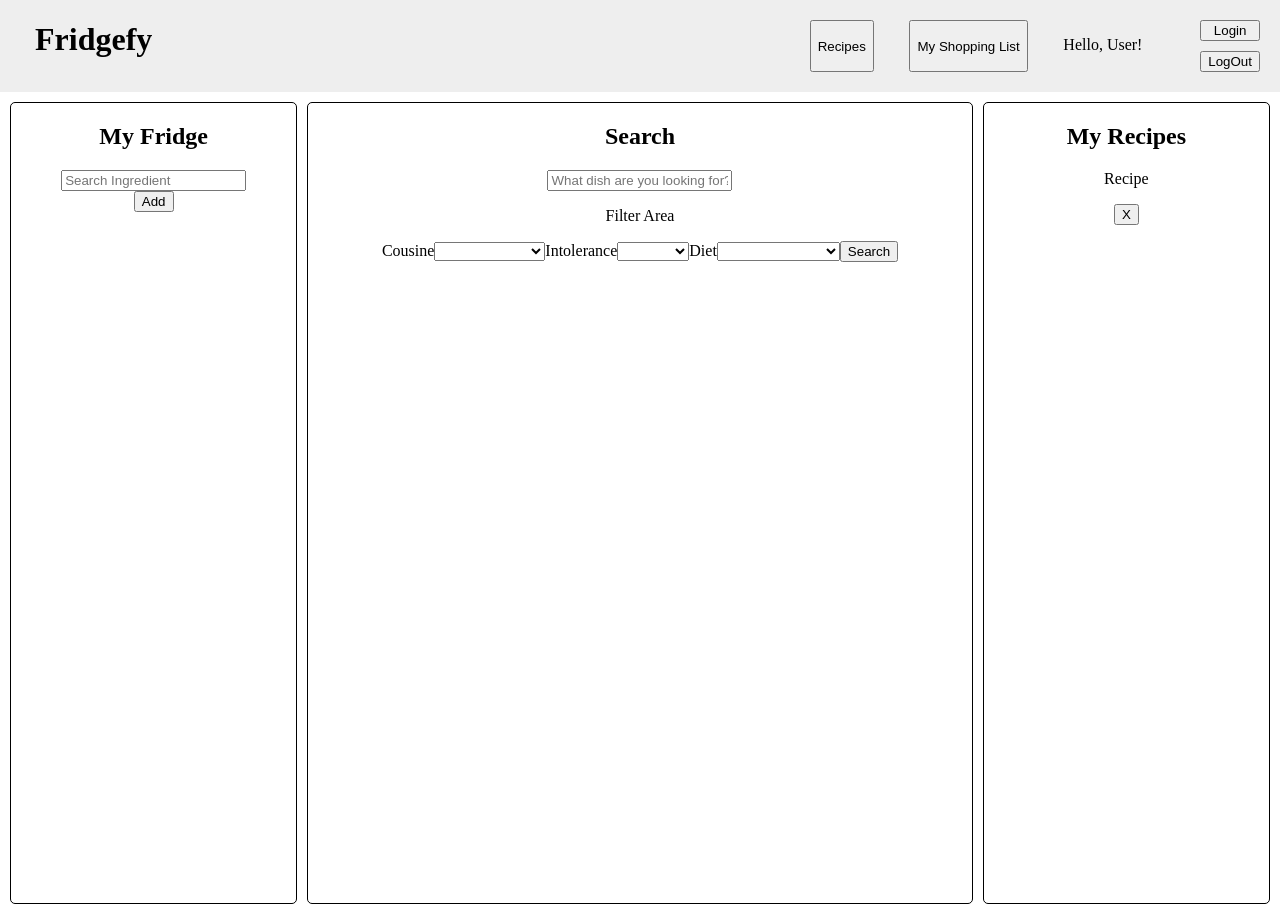
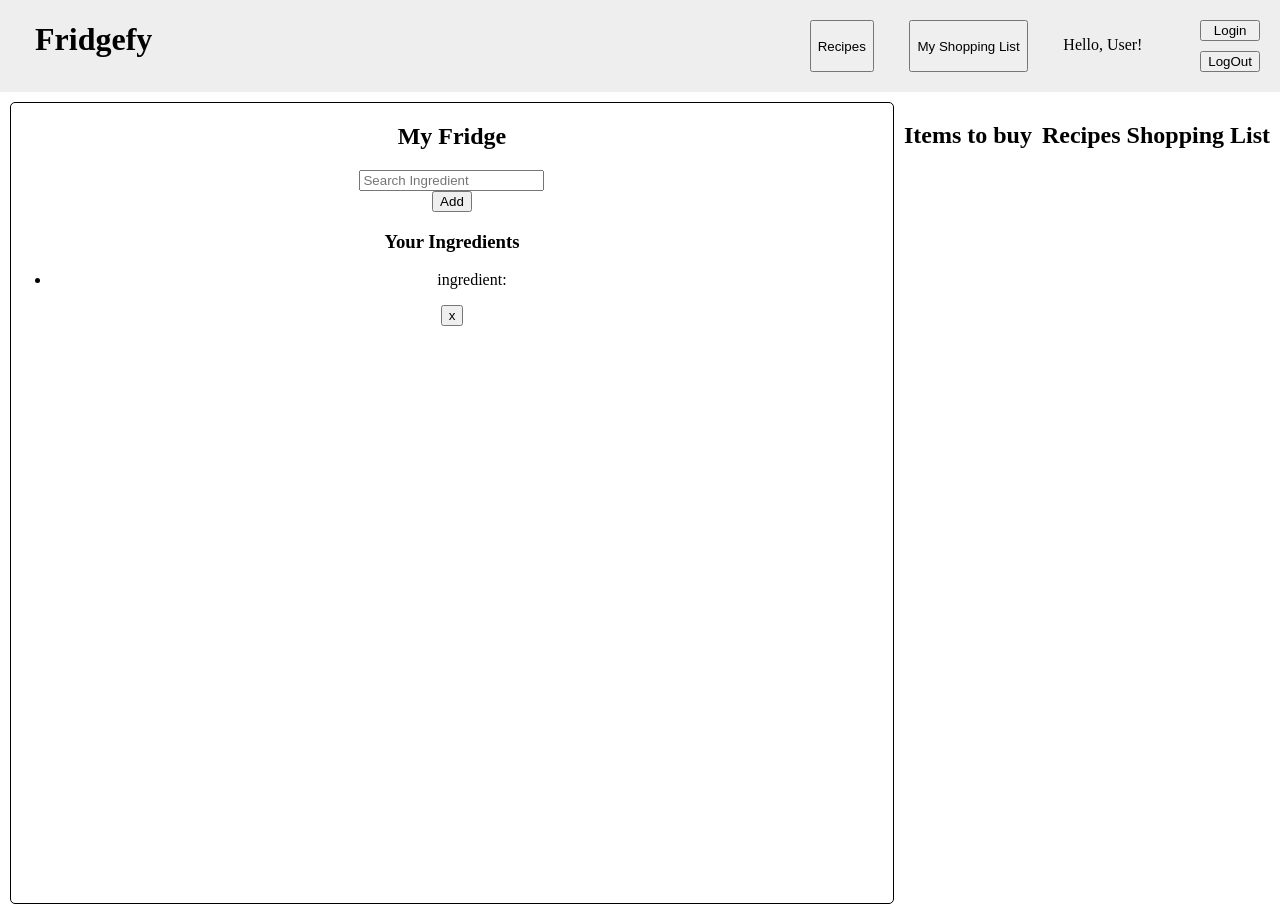
Before and after one commit to tgbeta/fridgefy-project, a React (Create React App) app: page / in a window 1280 px wide. Built offline with nearby package versions, Linux system fonts and the light colour scheme.

Commit message:
add ingredients context

```diff
--- a/src/App.js
+++ b/src/App.js
@@ -9,8 +9,8 @@ function App() {
     <div className="App">
       <NavBar />
       <RecipeProvider>
-          <Recipes />
-          {/* <MyShoppingList /> */}
+          {/* <Recipes /> */}
+          <MyShoppingList />
       </RecipeProvider>
 
 
--- a/src/components/IngredientContext.jsx
+++ b/src/components/IngredientContext.jsx
@@ -2,17 +2,17 @@ import { createContext, useState } from 'react';
 
 export const IngredientContext = createContext();
 
-export const RecipeProvider = ({children}) => {
-    const [recipes, setRecipes] = useState([]);
+export const IngredientProvider = ({children}) => {
+    const [ingredients, setIngredients] = useState([]);
 
-    const updateRecipes = (newRecipe) => {
-        setRecipes([ ...recipes, newRecipe ]);
+    const updateIngredients = (newIngredient) => {
+        setIngredients([ ...ingredients, newIngredient ]);
     }
 
     return (
-        <RecipeContext.Provider value={{recipes, updateRecipes}}>
+        <IngredientContext.Provider value={{ingredients, updateIngredients}}>
             {children}
-        </RecipeContext.Provider>
+        </IngredientContext.Provider>
 
     )
 }
--- a/src/components/MyFridge/IngredientsList.js
+++ b/src/components/MyFridge/IngredientsList.js
@@ -2,6 +2,7 @@ import React from 'react';
 
 export default function IngredientsList({IngredientsData}) {
     const Ingredients = IngredientsData.Ingredients;
+    //console.log(Ingredients[0])
 
     return (
         <main>
--- a/src/components/MyFridge/MyFridge.jsx
+++ b/src/components/MyFridge/MyFridge.jsx
@@ -1,22 +1,25 @@
-import React, { Component, useEffect, useState } from "react";
+import React, { Component, useEffect, useState, useContext } from "react";
 import IngredientsList from "./IngredientsList";
 import StyledMyFridge from "./StyledMyFridge";
 import axios from 'axios';
+//import { IngredientContext } from "../IngredientContext";
 
 export default function UserIngredients() {
 
   const [ingredient, setIngredient] = useState("");
   const [listIngredients, setListIngredients] = useState([]);
 
+  //const { ingredients, updateIngredients } = useContext(IngredientContext);
+
   const getIngredients = () => {
     axios.get(`https://api.spoonacular.com/food/ingredients/search?apiKey=${process.env.REACT_APP_SPOONACULAR}&query=${ingredient}`).then((res) => {
-
-      const filterIngredient = res.filter(resIngedient => resIngedient.data.results.name == ingredient);
+      const filterIngredient = res.data.results.filter(resIngedient => resIngedient.name == ingredient); //else with message not find ingredient
 
       setListIngredients(filterIngredient);
       console.log(listIngredients)
+
+      //updateIngredients({ ...filterIngredient});
     });
-
   };
 
     return (
@@ -31,7 +34,7 @@ export default function UserIngredients() {
         </div>
       </div>
       <div>
-        {ingredient && <IngredientsList IngredientsData={ingredient} />}
+        {listIngredients && <IngredientsList IngredientsData={listIngredients} />}
       </div>
     </StyledMyFridge>
   );
--- a/src/components/Search/Search.jsx
+++ b/src/components/Search/Search.jsx
@@ -1,6 +1,7 @@
 import React, { Component, useState, useContext } from 'react';
 import axios from "axios";
 import { RecipeContext } from '../RecipeContext.jsx';
+import { IngredientContext } from '../IngredientContext.jsx';
 
 export default function Search() {
 
```
